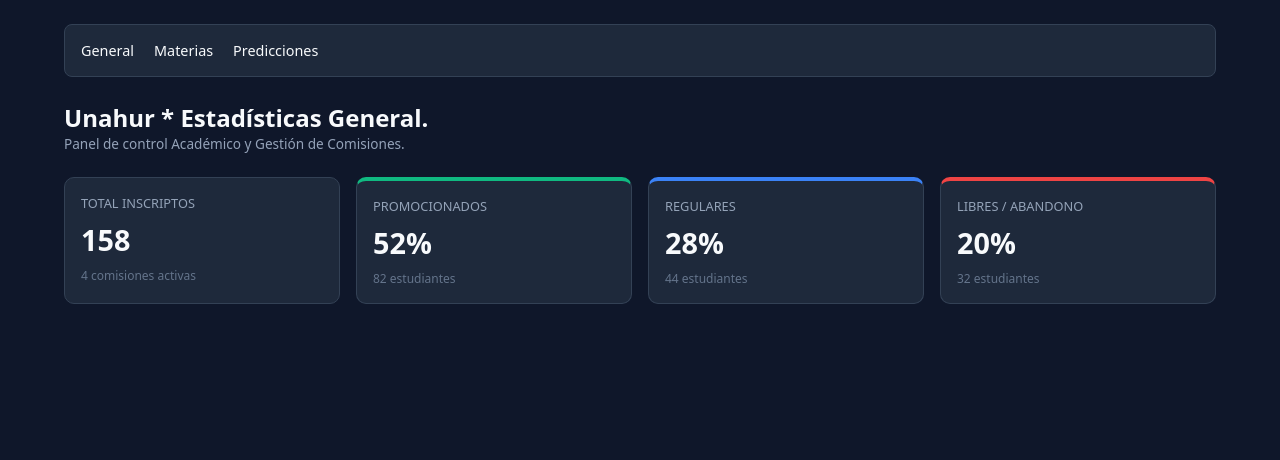
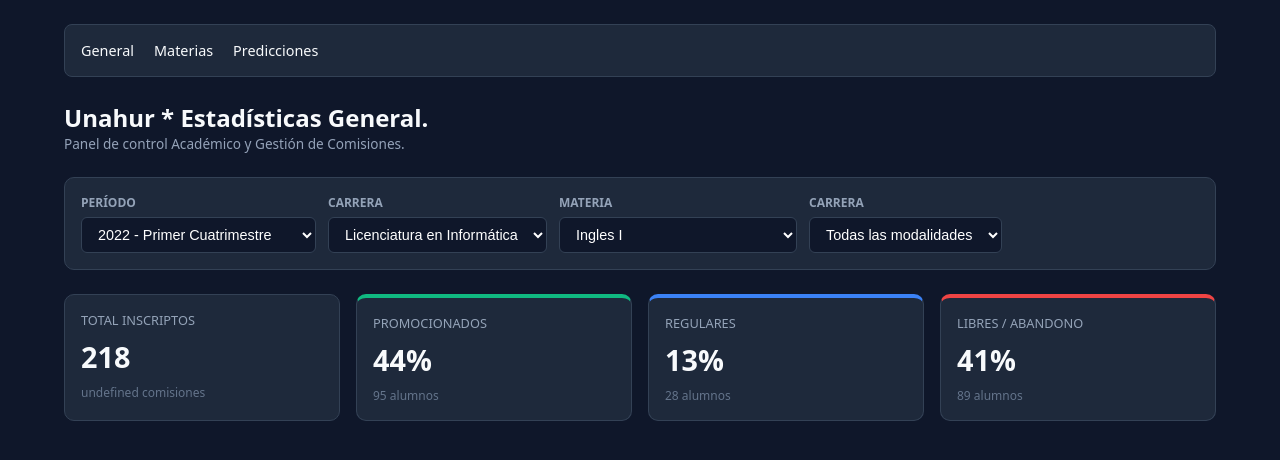
Before and after one commit to HurData-UNaHur/hurdata-pip-frontend, a React (Vite) app: page / in a window 1280 px wide. Shown: the top 460 px of the page. Built offline with nearby package versions, Linux system fonts and the light colour scheme.

Commit message:
Implementación de Filtros y cálculo dinámico de KPIs

```diff
--- /dev/null
+++ b/src/components/Filters.jsx
@@ -0,0 +1,48 @@
+import styles from './Filters.module.css';
+
+
+function Filters({materia, setMateria, modalidad, setModalidad}){
+    return(
+        <section className={styles.filtersContainer}>
+            {/* La parte de Período*/}
+            <div className={styles.filterGroup}>
+                <label className={styles.label}>Período</label>
+                <select className={styles.select} defaultValue="2022-1C">
+                    <option value="2022-1C">2022 - Primer Cuatrimestre</option>
+                    <option value="2022-2C">2022 - Segundo Cuatrimestre</option>
+                </select>
+            </div>
+
+            {/* La parte de Carrera*/}
+            <div className={styles.filterGroup}>
+                <label className={styles.label}>Carrera</label>
+                <select className={styles.select} defaultValue="info">
+                    <option value="info">Licenciatura en Informática </option>
+                </select>
+            </div>
+
+            {/* La parte de Materia*/}
+            <div className={styles.filterGroup}>
+                <label className={styles.label}>Materia</label>
+                <select className={styles.select} value={materia} onChange={(m) => setMateria(m.target.value)}>
+                    <option value="ingles">Ingles I </option>
+                    <option value="objetos2">Programación de Objetos II </option>
+                    <option value="entornos">Nuevos Entornos y Lenguajes </option>
+                </select>
+            </div>
+
+            {/* La parte de Modalidad */}
+            <div className={styles.filterGroup}>
+                <label className={styles.label}>Carrera</label>
+                <select className={styles.select} value={modalidad} onChange={(mo) => setModalidad(mo.target.value)}>
+                    <option value="Todas">Todas las modalidades </option>
+                    <option value="Virtual">Solo Virtual </option>
+                    <option value="Combinada">Solo Combinadas </option>
+                    <option value="Presencial">Solo Presencial </option>
+                </select>
+            </div>
+        </section>
+    );
+}
+
+export default Filters;
--- /dev/null
+++ b/src/components/Filters.module.css
@@ -0,0 +1,38 @@
+.filtersContainer {
+    display: flex;
+    gap: 12px;
+    flex-wrap: wrap;
+    background-color: #1E293B ;
+    padding: 16px;
+    border-radius: 10px;
+    border: 1px solid #334155;
+    margin-bottom: 24px;
+}
+
+.filterGroup {
+    display: flex;
+    flex-direction: column;
+    gap: 6px;
+}
+
+.label {
+    font-size: 0.75rem;
+    color: #94a3b8;
+    text-transform: uppercase;
+    font-weight: 600;
+}
+
+.select {
+    background-color: #0f172a;
+    color: #ffffff;
+    border: 1px solid #334155;
+    padding: 8px 12px;
+    border-radius: 6px;
+    outline: none;
+    font-size: 0.9rem;
+    cursor: pointer;
+}
+
+.select:focus {
+    border-color: #6366f1;
+}
--- a/src/pages/Dashboard.jsx
+++ b/src/pages/Dashboard.jsx
@@ -1,16 +1,49 @@
 import { useState } from 'react';
 import KpiCard from '../components/KpiCard';
+import Filters from '../components/Filters';
+
+
+// Mock representativo del SIU Guaraní (HTML original).
+const DATA_MOCK = {
+  ingles: [
+    { nombre: "(004)-COMISIÓN 1-COMBINADA", modalidad: "COMBINADA", total: 45, promo: 26, reg: 4, desap: 0, libre: 15 },
+    { nombre: "(004)-COMISIÓN 15-VIRTUAL", modalidad: "VIRTUAL", total: 60, promo: 22, reg: 5, desap: 2, libre: 31 },
+    { nombre: "(004)-COMISIÓN 20-VIRTUAL", modalidad: "VIRTUAL", total: 73, promo: 22, reg: 11, desap: 3, libre: 37 },
+    { nombre: "(004)-COMISIÓN 7-PRESENCIAL", modalidad: "PRESENCIAL", total: 40, promo: 25, reg: 8, desap: 1, libre: 6 }
+  ],
+  objetos2: [
+    { nombre: "(001)-COMISIÓN 1-COMBINADA", modalidad: "COMBINADA", total: 32, promo: 14, reg: 10, desap: 3, libre: 5 },
+    { nombre: "(001)-COMISIÓN 2-PRESENCIAL", modalidad: "PRESENCIAL", total: 28, promo: 16, reg: 7, desap: 1, libre: 4 }
+  ],
+  entornos: [
+    { nombre: "(008)-COMISIÓN 1-VIRTUAL", modalidad: "VIRTUAL", total: 55, promo: 12, reg: 15, desap: 8, libre: 20 }
+  ]
+};
+
 
 function Dashboard(){
-    // Simulacion de unos datos
-    const [metricas] = useState({
-        totalInscriptos: 158,
-        comisiones: 4,
-        promocionados: { porcentaje: '52%', cantidad: 82},
-        regulares: { porcentaje : '28%', cantidad: 44},
-        libres: { porcentaje: '20%', cantidad: 32},
-    });
+    // Estados para controlar los filtros elegidos
+  const [materia, setMateria] = useState('ingles');
+  const [modalidad, setModalidad] = useState('todas');
 
+  // Filtrado dinámico de comisiones
+  let comisiones = DATA_MOCK[materia] || [];
+  if (modalidad !== 'todas') {
+    comisiones = comisiones.filter((c) => c.modalidad === modalidad);
+  }
+
+  // Cálculos dinámicos para los KPIs
+
+  const totalAlumnos = comisiones.reduce((acc, c) => acc + c.total, 0);
+  const totalPromo = comisiones.reduce((acc, c) => acc + c.promo, 0);
+  const totalReg = comisiones.reduce((acc, c) => acc + c.reg, 0);
+  const totalLibre = comisiones.reduce((acc, c) => acc + c.libre, 0);
+  // El acc es un acumulador, no se me ocurrió otro nombre. Agarre la a de Alumnos y doble cc por las comisiones, la otra c que le sigue a la coma, es por comisión.
+
+  const pctPromo = totalAlumnos ? `${Math.round((totalPromo / totalAlumnos) * 100)}%` : '0%';
+  const pctReg = totalAlumnos ? `${Math.round((totalReg / totalAlumnos) * 100)}%` : '0%';
+  const pctLibre = totalAlumnos ? `${Math.round((totalLibre / totalAlumnos) * 100)}%` : '0%';
+  // pct es una abreviatura de Porcentaje.
     return(
         <div>
             <header style={{marginBottom: '24px'}}>
@@ -21,31 +54,41 @@
                     Panel de control Académico y Gestión de Comisiones.
                 </p>
             </header>
+
+            {/* La parte de Componente de Filtros */}
+            <Filters>
+                materia={materia}
+                setMateria={setMateria}
+                modalidad={modalidad}
+                setModalidad={setModalidad}
+            </Filters>
+
+
             {/* Una Grid con las tarjetas KPI que se armo antes. */}
             <section style={{ display: 'grid',
                 gridTemplateColumns: 'repeat(auto-fit, minmax(200px, 1fr))',
                 gap: '16px',}}>
                 <KpiCard
                     titulo="TOTAL INSCRIPTOS"
-                    valor={metricas.totalInscriptos}
-                    subtitulo={`${metricas.comisiones} comisiones activas`}
+                    valor={totalAlumnos}
+                    subtitulo={`${comisiones.lenght} comisiones`}
                 />
                 <KpiCard
                     titulo="PROMOCIONADOS"
-                    valor={metricas.promocionados.porcentaje}
-                    subtitulo={`${metricas.promocionados.cantidad} estudiantes`}
+                    valor={pctPromo}
+                    subtitulo={`${totalPromo} alumnos`}
                     colorBorde="#10b981"
                 />
                 <KpiCard
                     titulo="REGULARES"
-                    valor={metricas.regulares.porcentaje}
-                    subtitulo={`${metricas.regulares.cantidad} estudiantes`}
+                    valor={pctReg}
+                    subtitulo={`${totalReg} alumnos`}
                     colorBorde="#3b82f6"
                 />
                 <KpiCard
                     titulo="LIBRES / ABANDONO"
-                    valor={metricas.libres.porcentaje}
-                    subtitulo={`${metricas.libres.cantidad} estudiantes`}
+                    valor={pctLibre}
+                    subtitulo={`${totalLibre} alumnos`}
                     colorBorde="#ef4444"
                 />
             </section>
```
